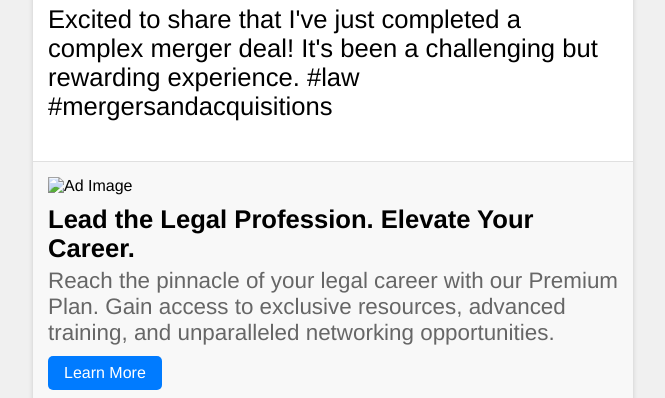
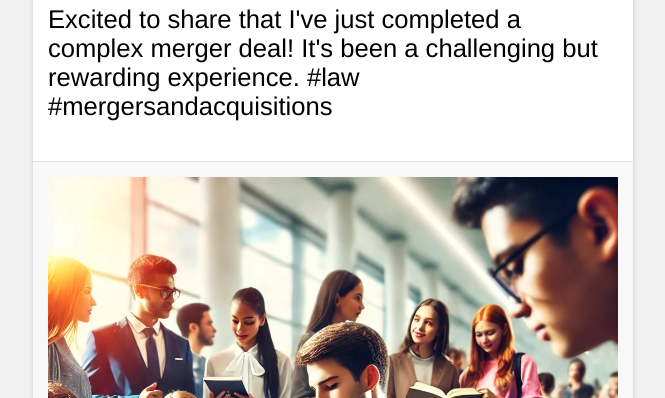
Before and after one commit to iederees-create/LinkedIn-advert, a plain HTML site: page index.html in a window 1280 px wide. Shown: the part 117-515 px from the top of the page, without its empty margins (307-972 px from the left). Drawn offline with Linux system fonts and the light colour scheme.

Commit message:
Update index.html

```diff
--- a/index.html
+++ b/index.html
@@ -107,7 +107,7 @@
             <div class="post-image"></div> </div>
 
         <div class="ad-container">
-            <img src="your-ad-image.jpg" alt="Ad Image" class="ad-image">
+            <img src="DALL·E 2025-02-05 16.32.41 - A diverse group of young people studying together at a career fair, with some holding books and others discussing. The setting should be bright, energ.webp" alt="Ad Image" class="ad-image">
             <div class="ad-headline">Lead the Legal Profession. Elevate Your Career.</div>
             <div class="ad-body">Reach the pinnacle of your legal career with our Premium Plan. Gain access to exclusive resources, advanced training, and unparalleled networking opportunities.</div>
             <a href="#" class="ad-button">Learn More</a>
```
